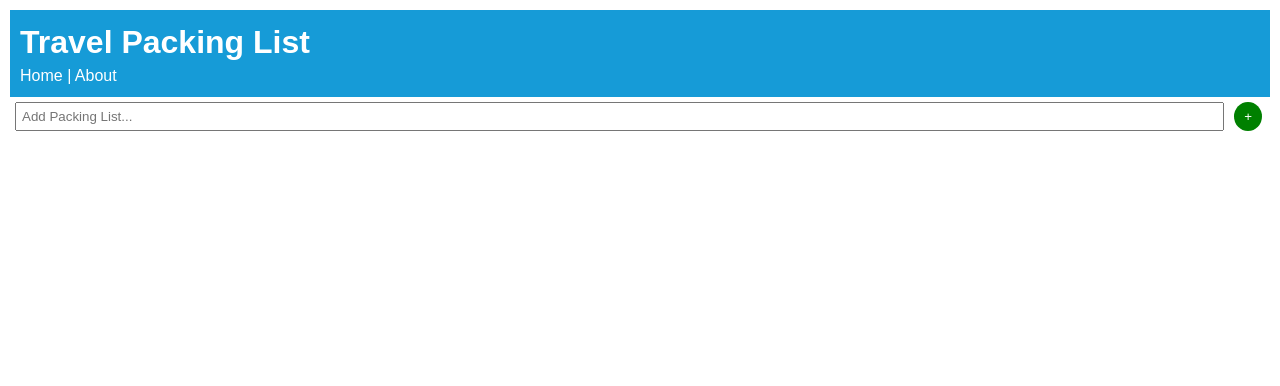
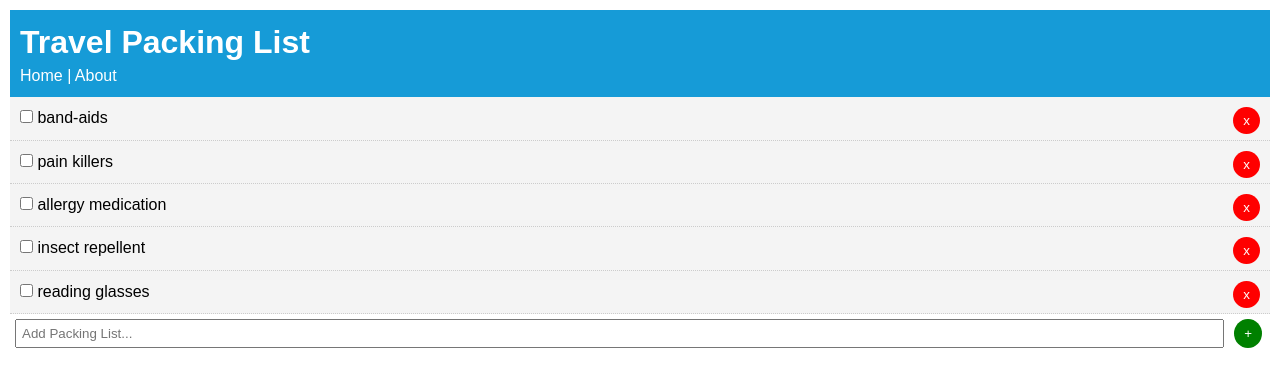
Before and after one commit to caseygirlyn/firstreact, a React (Create React App) app: page / in a window 1280 px wide. Shown: the top 386 px of the page. Built offline with nearby package versions, Linux system fonts and the light colour scheme; no server answers.

Commit message:
add items

```diff
--- a/src/App.js
+++ b/src/App.js
@@ -10,7 +10,31 @@ import './App.css';
 
 class App extends Component {
   state = {
-    health: []
+    health: [{
+      "id": 1,
+      "item": "band-aids",
+      "isdeleted": false
+    },
+    {
+      "id": 2,
+      "item": "pain killers",
+      "isdeleted": false
+    },
+    {
+      "id": 3,
+      "item": "allergy medication",
+      "isdeleted": false
+    },
+    {
+      "id": 4,
+      "item": "insect repellent",
+      "isdeleted": false
+    },
+    {
+      "id": 5,
+      "item": "reading glasses",
+      "isdeleted": false
+    }]
   }
 
   componentDidMount() {
```
